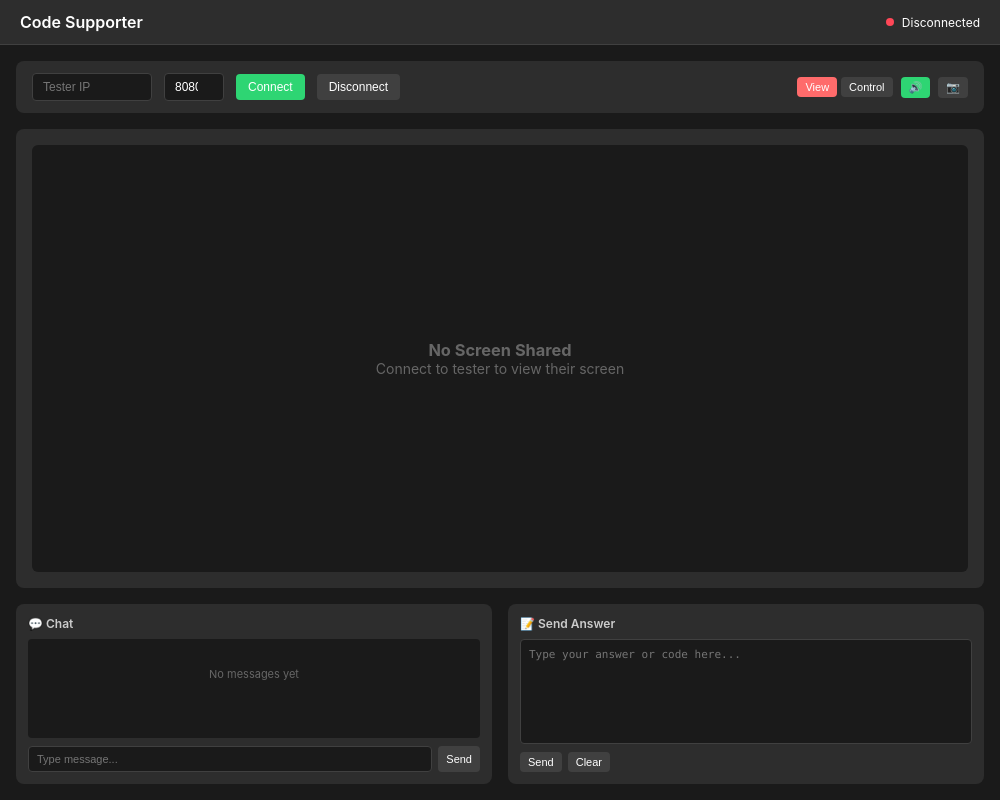
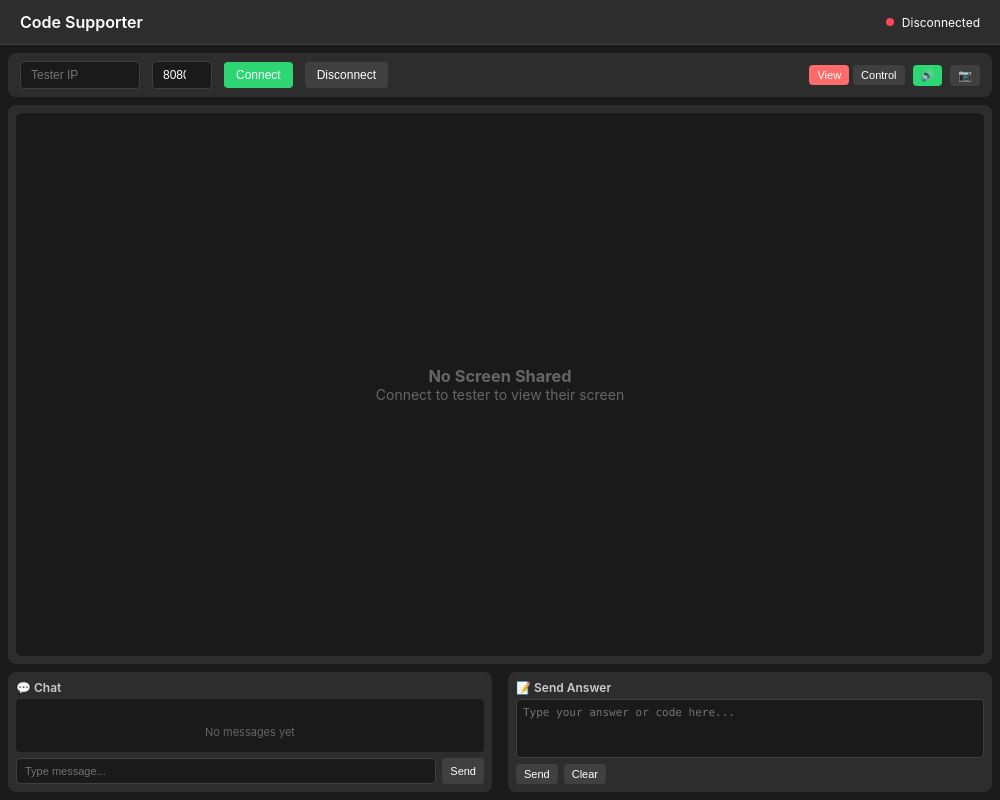
Before and after one commit to byteman0125/job-supporter, an Electron app: page supporter/renderer/index.html in a window 1000 px wide. Drawn offline with Linux system fonts and the light colour scheme; no server answers.

Commit message:
Maximize screen viewing area in supporter app
- Reduce bottom panel height from 180px to 120px (33% smaller)
- Reduce all padding and margins throughout the UI
- Optimize screen container padding from 16px to 8px
- Make chat and answer panels more compact
- Add responsive design for larger screens (1400px+)
- Improve screen image display with object-fit: contain
- Overall screen area is now significantly larger

```diff
--- a/supporter/renderer/index.html
+++ b/supporter/renderer/index.html
@@ -59,8 +59,8 @@
             flex: 1;
             display: flex;
             flex-direction: column;
-            padding: 16px;
-            gap: 16px;
+            padding: 8px; /* Reduced from 16px to 8px */
+            gap: 8px; /* Reduced from 16px to 8px */
             overflow: hidden;
         }
 
@@ -71,7 +71,7 @@
             align-items: center;
             background: #2d2d2d;
             border-radius: 8px;
-            padding: 12px 16px;
+            padding: 8px 12px; /* Reduced from 12px 16px to 8px 12px */
         }
 
         .connection-group {
@@ -137,7 +137,7 @@
             flex: 1;
             background: #2d2d2d;
             border-radius: 8px;
-            padding: 16px;
+            padding: 8px; /* Reduced from 16px to 8px */
             display: flex;
             align-items: center;
             justify-content: center;
@@ -159,8 +159,11 @@
         .screen-image {
             max-width: 100%;
             max-height: 100%;
+            width: auto;
+            height: auto;
             border-radius: 4px;
             cursor: crosshair;
+            object-fit: contain; /* Maintain aspect ratio while filling space */
         }
 
         .no-screen {
@@ -205,14 +208,14 @@
         .bottom-panel {
             display: flex;
             gap: 16px;
-            height: 180px;
+            height: 120px; /* Reduced from 180px to 120px */
         }
 
         .panel {
             flex: 1;
             background: #2d2d2d;
             border-radius: 8px;
-            padding: 12px;
+            padding: 8px; /* Reduced from 12px to 8px */
             display: flex;
             flex-direction: column;
         }
@@ -220,7 +223,7 @@
         .panel h3 {
             font-size: 12px;
             font-weight: 600;
-            margin-bottom: 8px;
+            margin-bottom: 4px; /* Reduced from 8px to 4px */
             color: #ccc;
         }
 
@@ -229,9 +232,9 @@
             flex: 1;
             background: #1a1a1a;
             border-radius: 4px;
-            padding: 8px;
+            padding: 6px; /* Reduced from 8px to 6px */
             overflow-y: auto;
-            margin-bottom: 8px;
+            margin-bottom: 6px; /* Reduced from 8px to 6px */
             font-size: 11px;
         }
 
@@ -271,7 +274,7 @@
         /* Answer Panel */
         .answer-textarea {
             flex: 1;
-            padding: 8px;
+            padding: 6px; /* Reduced from 8px to 6px */
             border: 1px solid #404040;
             border-radius: 4px;
             background: #1a1a1a;
@@ -279,7 +282,7 @@
             font-size: 11px;
             font-family: 'Monaco', 'Menlo', monospace;
             resize: none;
-            margin-bottom: 8px;
+            margin-bottom: 6px; /* Reduced from 8px to 6px */
         }
 
         .answer-buttons {
@@ -311,6 +314,22 @@
         @media (max-width: 1200px) {
             .connection-group input[type="text"] {
                 width: 120px;
+            }
+        }
+
+        /* Make screen area even bigger on larger screens */
+        @media (min-width: 1400px) {
+            .bottom-panel {
+                height: 100px; /* Even smaller on large screens */
+            }
+
+            .main-container {
+                padding: 6px; /* Even less padding on large screens */
+                gap: 6px;
+            }
+
+            .screen-container {
+                padding: 6px; /* Even less padding on large screens */
             }
         }
     </style>
```
